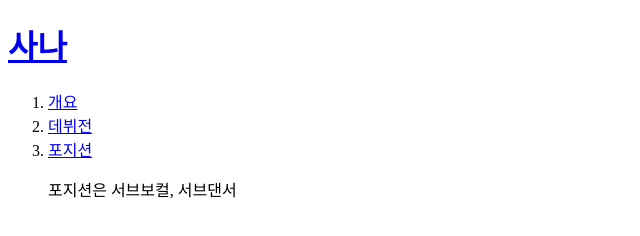
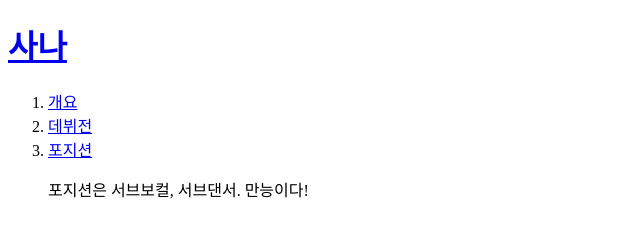
Before and after one commit to helloball/sana, a plain HTML site: page web/3.html in a window 1280 px wide. Shown: the full height of the page, 0-640 px from the left. Drawn offline with Linux system fonts and the light colour scheme.

Commit message:
흠 다시 올려봄

```diff
--- a/web/3.html
+++ b/web/3.html
@@ -14,6 +14,6 @@
 
 
 <h2></h<a herf=""2>
-<p>포지션은 서브보컬, 서브댄서
+<p>포지션은 서브보컬, 서브댄서. 만능이다!
 </body>
 </html>
```
